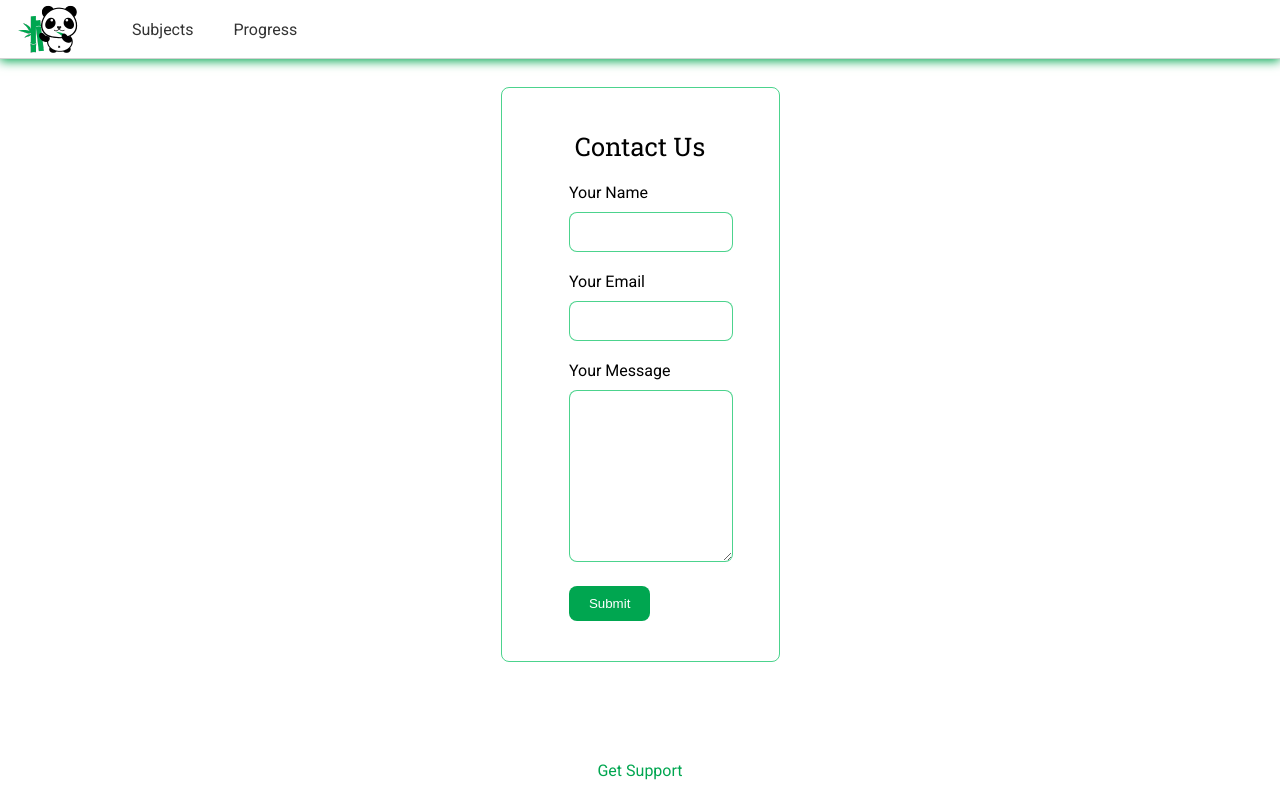
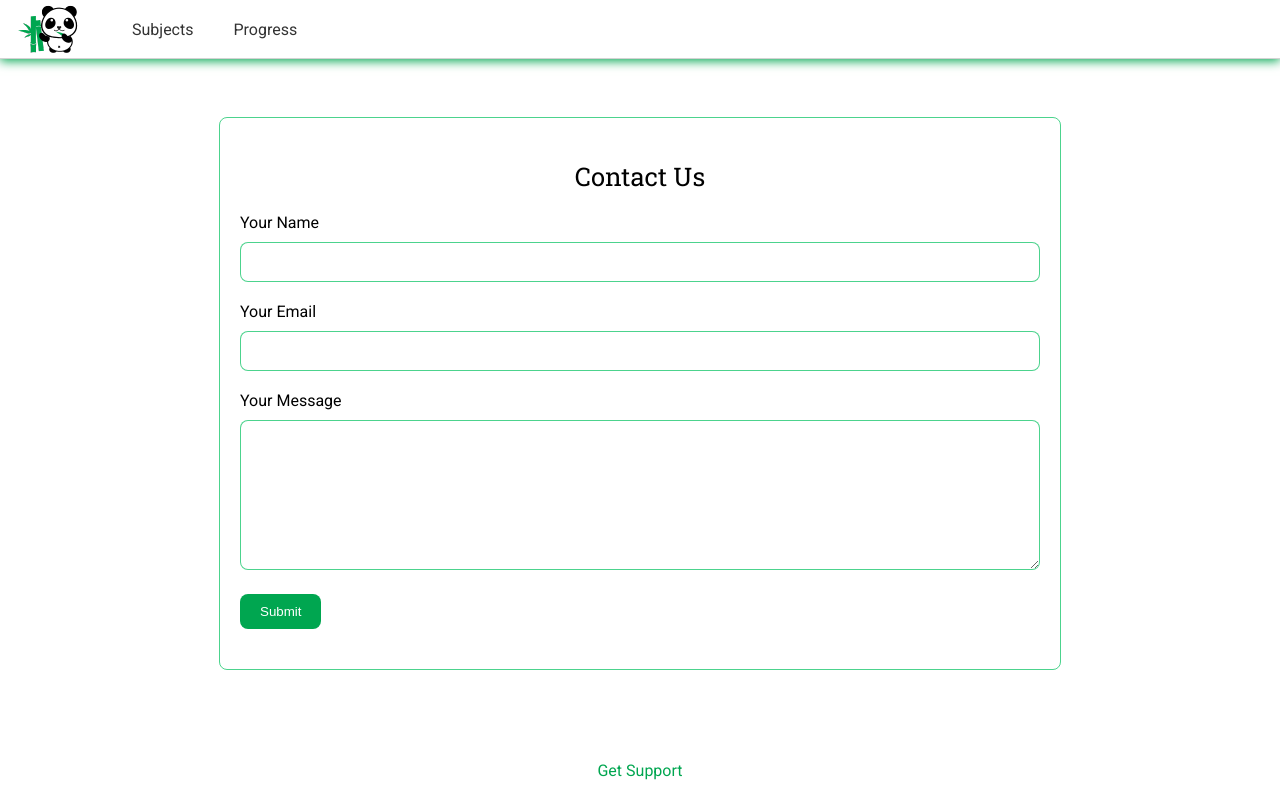
Before and after one commit to gitmoneyfortheboys/prep-panda, a React (Create React App) app in the folder frontend/: page /contact in a window 1280 px wide. Built offline with nearby package versions, Linux system fonts and the light colour scheme; no server answers; the HTML template or start-up script is replaced by a standard one.

Commit message:
Fixed contact page to be bigger and spaced properly

```diff
--- a/frontend/src/ContactPage.js
+++ b/frontend/src/ContactPage.js
@@ -7,16 +7,21 @@ import './styles.css';
 const Container = styled.div`
   display: flex;
   flex-direction: column;
+  justify-content: center;
   align-items: center;
-  margin: 20px;
+  margin: 50px auto; // Change here, 50px can be replaced with any space you need
   padding: 20px;
   border: 1px solid var(--secondary-colour);
   border-radius: 8px;
+  width: 80%;
+  max-width: 800px;
 
   @media (max-width: 768px) {
-    flex-direction: column;
+    width: 95%;
+    margin: 30px auto; // If you want to have less space in mobile view, adjust accordingly
   }
 `;
+
 
 const ContactHeader = styled.h2`
   margin-bottom: 20px;
@@ -29,7 +34,7 @@ const ContactHeader = styled.h2`
 const ContactForm = styled.form`
   display: flex;
   flex-direction: column;
-  width: 60%;
+  width: 100%; // should be 100% to use the full width of the Container
 `;
 
 const FormField = styled.div`
@@ -42,19 +47,21 @@ const Label = styled.label`
 `;
 
 const Input = styled.input`
+  box-sizing: border-box; // added this
   padding: 10px;
   font-size: 1rem;
   border-radius: 8px;
   border: 1px solid var(--secondary-colour);
-  width: 100%;
+  width: 100%; // it should be 100% to fill the width of ContactForm
 `;
 
 const TextArea = styled.textarea`
+  box-sizing: border-box; // added this
   padding: 10px;
   font-size: 1rem;
   border-radius: 8px;
   border: 1px solid var(--secondary-colour);
-  width: 100%;
+  width: 100%; // it should be 100% to fill the width of ContactForm
   height: 150px;
 `;
 
--- a/frontend/src/ProgressPage.js
+++ b/frontend/src/ProgressPage.js
@@ -21,9 +21,11 @@ const CenteredButton = styled(Button)`
   margin-top: 30px; // add some top margin
   text-decoration: none; // remove underline
   font-size: 2rem; // double the original font size
+  font-family: 'Roboto Slab', sans-serif; // add this line
   padding: 20px; // double the padding
   width: 100%; // set width to 100%
 `;
+
 
 const ButtonContainer = styled.div`
   display: flex;
@@ -112,7 +114,7 @@ function ProgressPage() {
 
       <Card background={cardColors[1]} textColor = "#000000">
         <Title textColor="#000000">Best Subject</Title>
-        <Value textColor="#000000">Math</Value>
+        <Value textColor="#000000">Reading</Value>
       </Card>
 
       <Card background={cardColors[2]} textColor="#FFFFFF">
```
